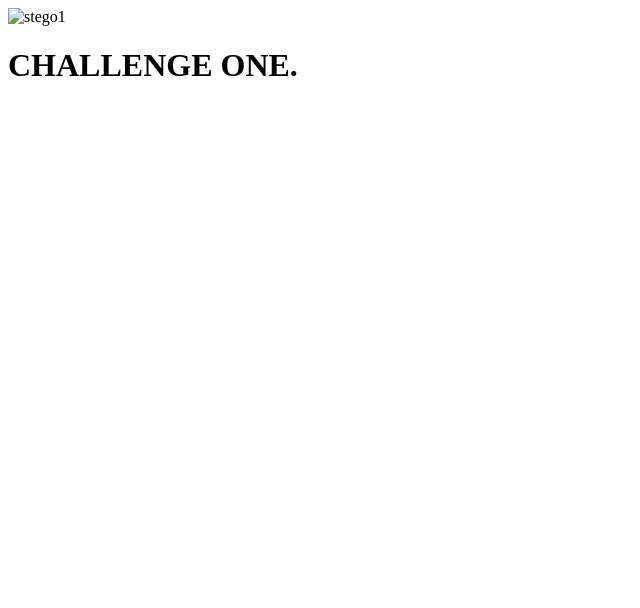
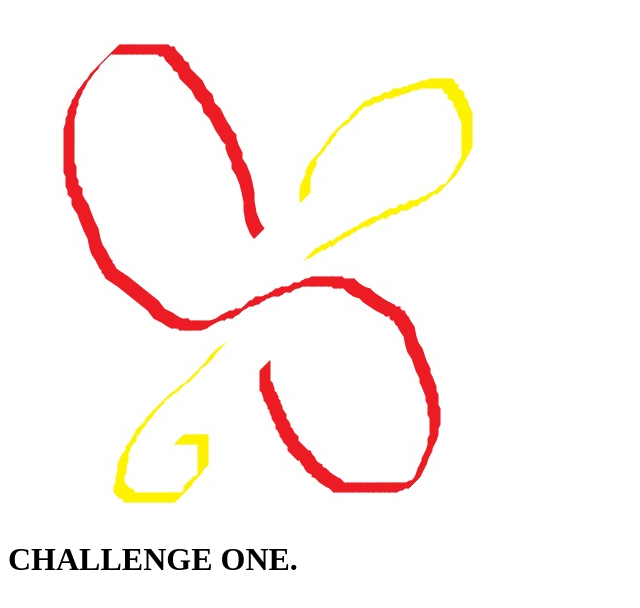
Before and after one commit to Xray1324/ChallengeOne, a plain HTML site: page index.html in a window 1280 px wide. Shown: the whole page, without its empty margins (0-640 px from the left). Drawn offline with Linux system fonts and the light colour scheme.

Commit message:
Update index.html

```diff
--- a/index.html
+++ b/index.html
@@ -1,3 +1,3 @@
-<img src="stegouplink.jpg" alt="stego1" class="stego1">
+<img src="stegouplinknew.jpg" alt="stego1" class="stego1">
 <h1>CHALLENGE ONE.</h1>
 <!--You are looking at the wrong place.-->
```
